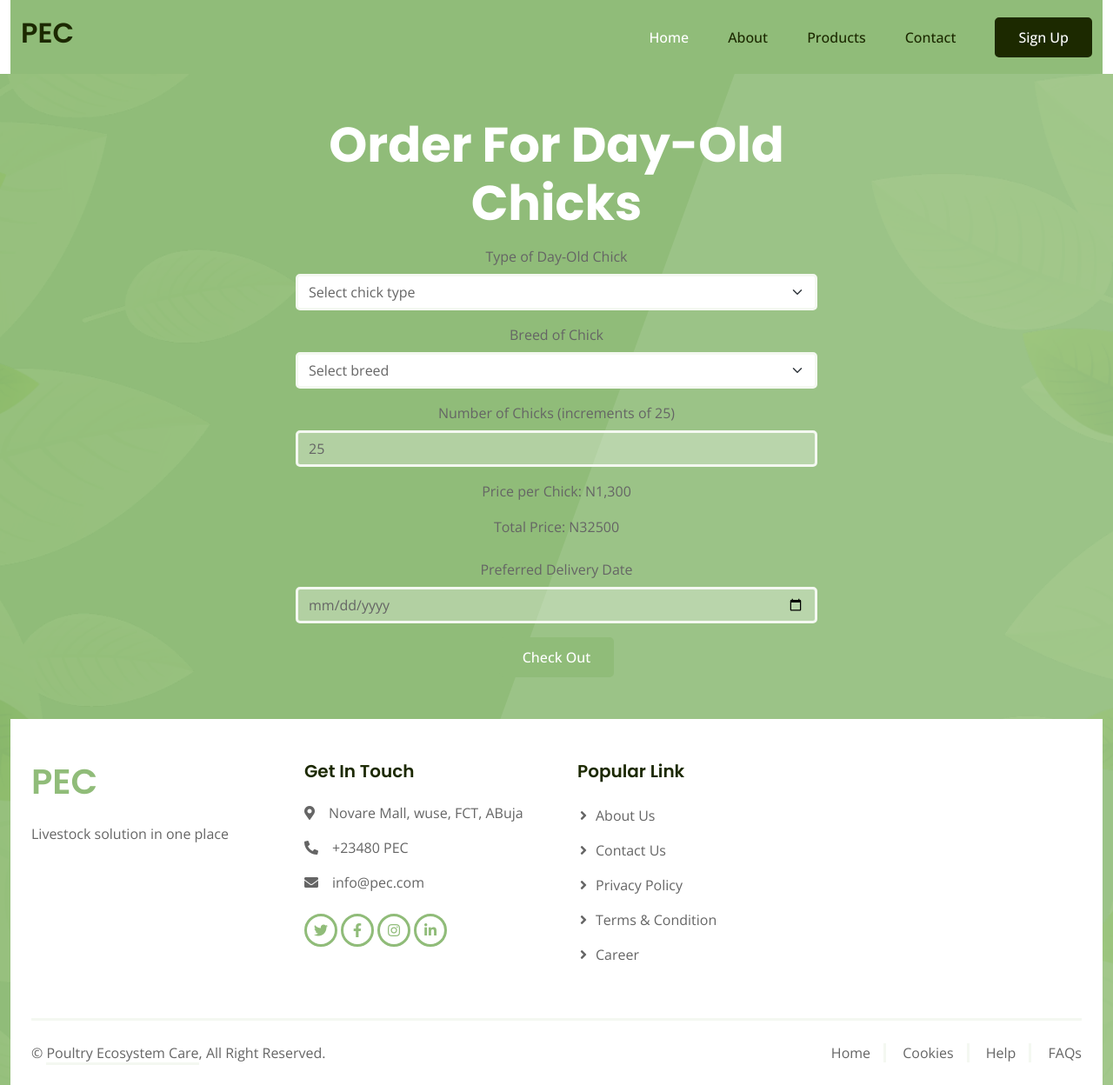
After one commit to cherishegoyibo/PEC, a Flask app: template app/templates/text.html in a window 1280 px wide. The commit adds this page. Shown: the whole page at 87% size. Run offline with Flask 3, Linux system fonts and the light colour scheme; the template is opened without the code that fills it, so the values that code supplies are empty; some libraries are stand-ins or nearby versions.

Commit message:
chore: form styling

```diff
--- a/app/templates/day-old-chick-form.html
+++ b/app/templates/day-old-chick-form.html
@@ -84,6 +84,7 @@
           <button type="submit" class="btn btn-primary py-2 px-4">Check Out</button>
         </form>
       </div>
+    </div>
 
       <!-- Bootstrap JS and Popper -->
       <script src="https://cdn.jsdelivr.net/npm/bootstrap@5.3.0-alpha1/dist/js/bootstrap.bundle.min.js"></script>
--- a/app/templates/product.html
+++ b/app/templates/product.html
@@ -97,7 +97,7 @@
                     <h1 class="text-primary mb-4">Profitable Farm <span class="fw-light text-dark">Start's with Healthy Chicks</span></h1>
                     <p class="mb-4">Ensure your success by purchasing from verified hatcheries and trusted middlemen, guaranteeing quality from the very start</p>
                     <p class="mb-4">Browse list of hatcheries verified by NIAS and NAFDAC.</p>
-                    <a class="btn btn-primary py-2 px-4" href="day-old-chick-form.html">Book Day-Old Chicks</a>
+                    <a class="btn btn-primary py-2 px-4" href="text.html">Book Day-Old Chicks</a>
                 </div>
             </div>
         </div>
@@ -166,7 +166,7 @@
                         </div>
                         <a href="" class="h6 d-inline-block mb-2">Day-Old Chicks</a>
                         <h5 class="text-primary mb-3"></h5>
-                        <a href="day-old-chick-form.html" class="btn btn-outline-primary px-3">Book Here</a>
+                        <a href="text.html" class="btn btn-outline-primary px-3">Book Here</a>
                     </div>
                 </div>
                 <div class="col-md-6 col-lg-3 wow fadeIn" data-wow-delay="0.3s">
--- /dev/null
+++ b/app/templates/text.html
@@ -0,0 +1,228 @@
+<!DOCTYPE html>
+<html lang="en">
+
+<head>
+    <meta charset="utf-8">
+    <title>PEC - Poultry Ecosystem Care</title>
+    <meta content="width=device-width, initial-scale=1.0" name="viewport">
+    <meta content="" name="keywords">
+    <meta content="" name="description">
+
+    <!-- Favicon -->
+    <link href="app/static/img/favicon.ico" rel="icon">
+
+    <!-- Google Web Fonts -->
+    <link rel="preconnect" href="https://fonts.googleapis.com">
+    <link rel="preconnect" href="https://fonts.gstatic.com" crossorigin>
+    <link
+        href="https://fonts.googleapis.com/css2?family=Open+Sans:wght@400;500&family=Poppins:wght@200;600;700&display=swap"
+        rel="stylesheet">
+
+    <!-- Icon Font Stylesheet -->
+    <link href="https://cdnjs.cloudflare.com/ajax/libs/font-awesome/5.10.0/css/all.min.css" rel="stylesheet">
+    <link href="https://cdn.jsdelivr.net/npm/bootstrap-icons@1.4.1/font/bootstrap-icons.css" rel="stylesheet">
+
+    <!-- Libraries Stylesheet -->
+    <link href="../static/lib/animate/animate.min.css" rel="stylesheet">
+    <link href="../static/lib/owlcarousel/assets/owl.carousel.min.css" rel="stylesheet">
+
+    <!-- Customized Bootstrap Stylesheet -->
+    <link href="../static/css/bootstrap.min.css" rel="stylesheet">
+
+    <!-- Template Stylesheet -->
+    <link href="../static/css/style.css" rel="stylesheet">
+</head>
+
+<body>
+
+<!-- Spinner Start -->
+<div id="spinner"
+class="show bg-white position-fixed translate-middle w-100 vh-100 top-50 start-50 d-flex align-items-center justify-content-center">
+<div class="spinner-grow text-primary" style="width: 3rem; height: 3rem;" role="status">
+    <span class="sr-only">Loading...</span>
+</div>
+</div>
+<!-- Spinner End -->
+
+
+<!-- Navbar Start -->
+<div class="bg-primary container-fluid sticky-top">
+<div class="container bg-primary">
+    <nav class="navbar navbar-expand-lg navbar-light p-0">
+        <a href="index.html" class="navbar-brand">
+            <h2 class="text-black">PEC</h2>
+        </a>
+        <button type="button" class="navbar-toggler ms-auto me-0" data-bs-toggle="collapse"
+            data-bs-target="#navbarCollapse">
+            <span class="navbar-toggler-icon"></span>
+        </button>
+        <div class="collapse navbar-collapse" id="navbarCollapse">
+            <div class="navbar-nav ms-auto">
+                <a href="index.html" class="nav-item nav-link active">Home</a>
+                <a href="about.html" class="nav-item nav-link">About</a>
+                <a href="product.html" class="nav-item nav-link">Products</a>
+                <!-- <div class="nav-item dropdown">
+                    <a href="#" class="nav-link dropdown-toggle" data-bs-toggle="dropdown">Pages</a>
+                    <div class="dropdown-menu bg-light mt-2">
+                        <a href="feature.html" class="dropdown-item">Features</a>
+                        <a href="how-to-use.html" class="dropdown-item">How To Use</a>
+                        <a href="testimonial.html" class="dropdown-item">Testimonial</a>
+                        <a href="blog.html" class="dropdown-item">Blog Articles</a>
+                        <a href="404.html" class="dropdown-item">404 Page</a>
+                    </div>
+                </div> -->
+                <a href="contact.html" class="nav-item nav-link">Contact</a>
+            </div>
+            <a href="register.html" class="btn btn-dark py-2 px-4 d-none d-lg-inline-block">Sign Up</a>
+    </nav>
+</div>
+</div>
+<!-- Navbar End -->
+
+<!-- day old chick -->
+<div class="container-fluid newsletter bg-primary">
+    <div class="container py-5">
+      <div class="mx-auto text-center wow fadeIn" data-wow-delay="0.1s" style="max-width: 600px;">
+    <h1 class="display-4 text-white mb-3 animated slideInDown">Order For Day-Old Chicks</h1>
+      <form>
+        <!-- Type of Day-Old Chick -->
+        <div class="mb-3">
+          <label for="chickType" class="form-label">Type of Day-Old Chick</label>
+          <select class="form-select" id="chickType" required>
+            <option selected disabled value="">Select chick type</option>
+            <option value="Layer">Layer</option>
+            <option value="Broiler">Broiler</option>
+            <option value="Noiler">Noiler</option>
+          </select>
+        </div>
+
+        <!-- Breed of Chick -->
+        <div class="mb-3">
+          <label for="chickBreed" class="form-label">Breed of Chick</label>
+          <select class="form-select" id="chickBreed" required>
+            <option selected disabled value="">Select breed</option>
+            <option value="Rhode Island Red">Rhode Island Red</option>
+            <option value="White Leghorn">White Leghorn</option>
+            <option value="Cornish Cross">Cornish Cross</option>
+            <option value="Plymouth Rock">Plymouth Rock</option>
+          </select>
+        </div>
+
+        <!-- Number of Chicks (increment by 25) -->
+        <div class="mb-3">
+          <label for="numChicks" class="form-label">Number of Chicks (increments of 25)</label>
+          <input type="number" class="form-control" id="numChicks" min="25" step="25" value="25" required>
+        </div>
+
+        <!-- Price Display-->
+         <div class="mb-3">
+            <label class="form-label">Price per Chick: N1,300</label>
+            <p id="totalPrice" class="form-control-plaintext">Total Price: N32,500</p>
+         </div>
+
+        <!-- Preferred Delivery Date (Tuesdays and Fridays only) -->
+        <div class="mb-3">
+          <label for="deliveryDate" class="form-label">Preferred Delivery Date</label>
+          <input type="date" class="form-control" id="deliveryDate" required>
+        </div>
+
+        <button type="submit" class="btn btn-primary py-2 px-4">Check Out</button>
+      </form>
+    </div>
+  </div>
+
+    <!-- Footer Start -->
+    <div class="container-fluid bg-white footer">
+        <div class="container py-5">
+            <div class="row g-5">
+                <div class="col-md-6 col-lg-3 wow fadeIn" data-wow-delay="0.1s">
+                    <a href="index.html" class="d-inline-block mb-3">
+                        <h1 class="text-primary">PEC</h1>
+                    </a>
+                    <p class="mb-0">Livestock solution in one place</p>
+                </div>
+                <div class="col-md-6 col-lg-3 wow fadeIn" data-wow-delay="0.3s">
+                    <h5 class="mb-4">Get In Touch</h5>
+                    <p><i class="fa fa-map-marker-alt me-3"></i>Novare Mall, wuse, FCT, ABuja</p>
+                    <p><i class="fa fa-phone-alt me-3"></i>+23480 PEC</p>
+                    <p><i class="fa fa-envelope me-3"></i>info@pec.com</p>
+                    <div class="d-flex pt-2">
+                        <a class="btn btn-square btn-outline-primary me-1" href=""><i class="fab fa-twitter"></i></a>
+                        <a class="btn btn-square btn-outline-primary me-1" href=""><i class="fab fa-facebook-f"></i></a>
+                        <a class="btn btn-square btn-outline-primary me-1" href=""><i class="fab fa-instagram"></i></a>
+                        <a class="btn btn-square btn-outline-primary me-1" href=""><i
+                                class="fab fa-linkedin-in"></i></a>
+                    </div>
+                </div>
+
+                <div class="col-md-6 col-lg-3 wow fadeIn" data-wow-delay="0.7s">
+                    <h5 class="mb-4">Popular Link</h5>
+                    <a class="btn btn-link" href="">About Us</a>
+                    <a class="btn btn-link" href="">Contact Us</a>
+                    <a class="btn btn-link" href="">Privacy Policy</a>
+                    <a class="btn btn-link" href="">Terms & Condition</a>
+                    <a class="btn btn-link" href="">Career</a>
+                </div>
+            </div>
+        </div>
+        <div class="container wow fadeIn" data-wow-delay="0.1s">
+            <div class="copyright">
+                <div class="row">
+                    <div class="col-md-6 text-center text-md-start mb-3 mb-md-0">
+                        &copy; <a class="border-bottom" href="#">Poultry Ecosystem Care</a>, All Right Reserved.
+
+                    </div>
+                    <div class="col-md-6 text-center text-md-end">
+                        <div class="footer-menu">
+                            <a href="">Home</a>
+                            <a href="">Cookies</a>
+                            <a href="">Help</a>
+                            <a href="">FAQs</a>
+                        </div>
+                    </div>
+                </div>
+            </div>
+        </div>
+    </div>
+    <!-- Footer End -->
+
+ <!-- Bootstrap JS and Popper -->
+ <script src="https://cdn.jsdelivr.net/npm/bootstrap@5.3.0-alpha1/dist/js/bootstrap.bundle.min.js"></script>
+ <script>
+   // Restrict delivery date to only allow Tuesdays and Fridays
+   const deliveryDateInput = document.getElementById('deliveryDate');
+   deliveryDateInput.addEventListener('input', function () {
+     const selectedDate = new Date(this.value);
+     const day = selectedDate.getUTCDay(); // 0 is Sunday, 1 is Monday, 2 is Tuesday, etc.
+     if (day !== 2 && day !== 5) { // 2 is Tuesday, 5 is Friday
+       this.setCustomValidity('Please select a Tuesday or Friday.');
+     } else {
+       this.setCustomValidity('');
+     }
+   });
+
+   // Calculate total price as number of chicks changes
+   const numChicksInput = document.getElementById('numChicks');
+   const totalPriceDisplay = document.getElementById('totalPrice');
+   const pricePerChick = 1300;
+   numChicksInput.addEventListener('input', function () {
+     const numChicks = parseInt(this.value);
+     const totalPrice = numChicks * pricePerChick;
+     totalPriceDisplay.textContent = `Total Price: N${totalPrice}`;
+   });
+
+   // Initial price calculation on page load
+   numChicksInput.dispatchEvent(new Event('input'));
+ </script>
+
+<!-- JavaScript Libraries -->
+<script src="https://ajax.googleapis.com/ajax/libs/jquery/3.6.1/jquery.min.js"></script>
+<script src="https://cdn.jsdelivr.net/npm/bootstrap@5.0.0/dist/js/bootstrap.bundle.min.js"></script>
+<script src="../static/lib/wow/wow.min.js"></script>
+<script src="../static/lib/easing/easing.min.js"></script>
+<script src="../static/lib/waypoints/waypoints.min.js"></script>
+<script src="../static/lib/owlcarousel/owl.carousel.min.js"></script>
+
+<!-- Template Javascript -->
+<script src="../static/js/main.js"></script>
+</body>
```
